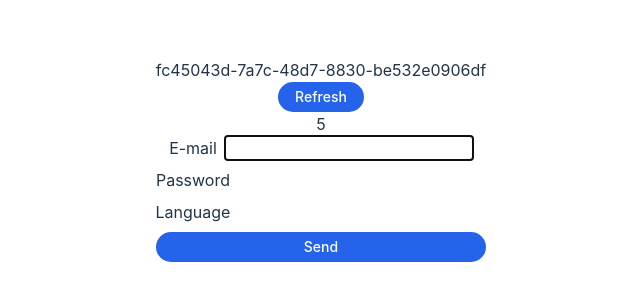
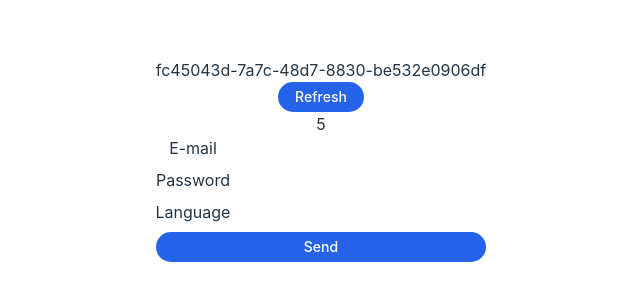
Before and after one commit to Qkari17/Nauka_react, a React (Vite) app: page / in a window 1280 px wide. Shown: the part 240-540 px from the top of the page, without its empty margins (319-959 px from the left). Built offline with nearby package versions, Linux system fonts and the light colour scheme.

Commit message:
Used reactHookForm

```diff
--- a/package.json
+++ b/package.json
@@ -15,12 +15,13 @@
     "@types/node": "^22.10.2",
     "react": "^18.3.1",
     "react-dom": "^18.3.1",
+    "react-hook-form": "^7.54.2",
     "uuid": "^11.0.3"
   },
   "devDependencies": {
-    "@storybook/addon-a11y": "^8.4.7",
     "@chromatic-com/storybook": "^3.2.2",
     "@eslint/js": "^9.15.0",
+    "@storybook/addon-a11y": "^8.4.7",
     "@storybook/addon-essentials": "^8.4.7",
     "@storybook/addon-interactions": "^8.4.7",
     "@storybook/addon-onboarding": "^8.4.7",
--- a/src/App.tsx
+++ b/src/App.tsx
@@ -1,5 +1,5 @@
 import './App.css';
-import { Generator,Counter, RegistrationFormState, RegistrationFormRefs  } from './components';
+import { Generator,Counter, RegistrationFormState, RegistrationFormRefs, RegistrationFormRefsHookForm  } from './components';
 
 function App() {
 
@@ -9,7 +9,8 @@ function App() {
     <Generator></Generator>
     <Counter></Counter>
     {/* <RegistrationFormState></RegistrationFormState> */}
-    <RegistrationFormRefs></RegistrationFormRefs>
+    {/* <RegistrationFormRefs></RegistrationFormRefs> */}
+    <RegistrationFormRefsHookForm></RegistrationFormRefsHookForm>
     </>
   )
 }
--- a/src/components/RegistationForm/Index.ts
+++ b/src/components/RegistationForm/Index.ts
@@ -1,2 +1,3 @@
 export {RegistrationFormState} from "./RegistrationFormState";
-export {RegistrationFormRefs} from "./RegistrationFormRefs"
+export {RegistrationFormRefs} from "./RegistrationFormRefs";
+export {RegistrationFormRefsHookForm} from "./RegistrationFormRefsHookForm"
--- /dev/null
+++ b/src/components/RegistationForm/RegistrationFormRefsHookForm.tsx
@@ -0,0 +1,32 @@
+import { useForm,type SubmitHandler } from "react-hook-form";
+import { Button, Input } from "../../ui"
+
+type RegistrationFormData={
+    email:string;
+    password: string;
+    language: string;
+};
+
+export const RegistrationFormRefsHookForm = () =>{
+
+    const {register, handleSubmit, formState: {errors} } = useForm<RegistrationFormData>();
+
+    const handleRegistrationForm: SubmitHandler<RegistrationFormData>= (data) => {
+
+
+        console.log(data);
+    };
+
+
+
+    return (
+        <form className="flex flex-col gap-2" onSubmit={handleSubmit(handleRegistrationForm)}>
+            <Input label='E-mail' {...register('email', {required: true})} type='email' ></Input>
+            {errors.email && <p className="text-red-500"> Email is required</p>}
+            <Input label='Password' {...register('password', {required:true})} type='password' ></Input>
+            {errors.password && <p className="text-red-500"> Password is required</p>}
+            <Input label='Language' {...register('language')} ></Input>
+            <Button label="Send" type="submit"/>
+        </form>
+    )
+}
```
Also changed, not shown: 1 other file (tests, documents, lock files or other folders).
